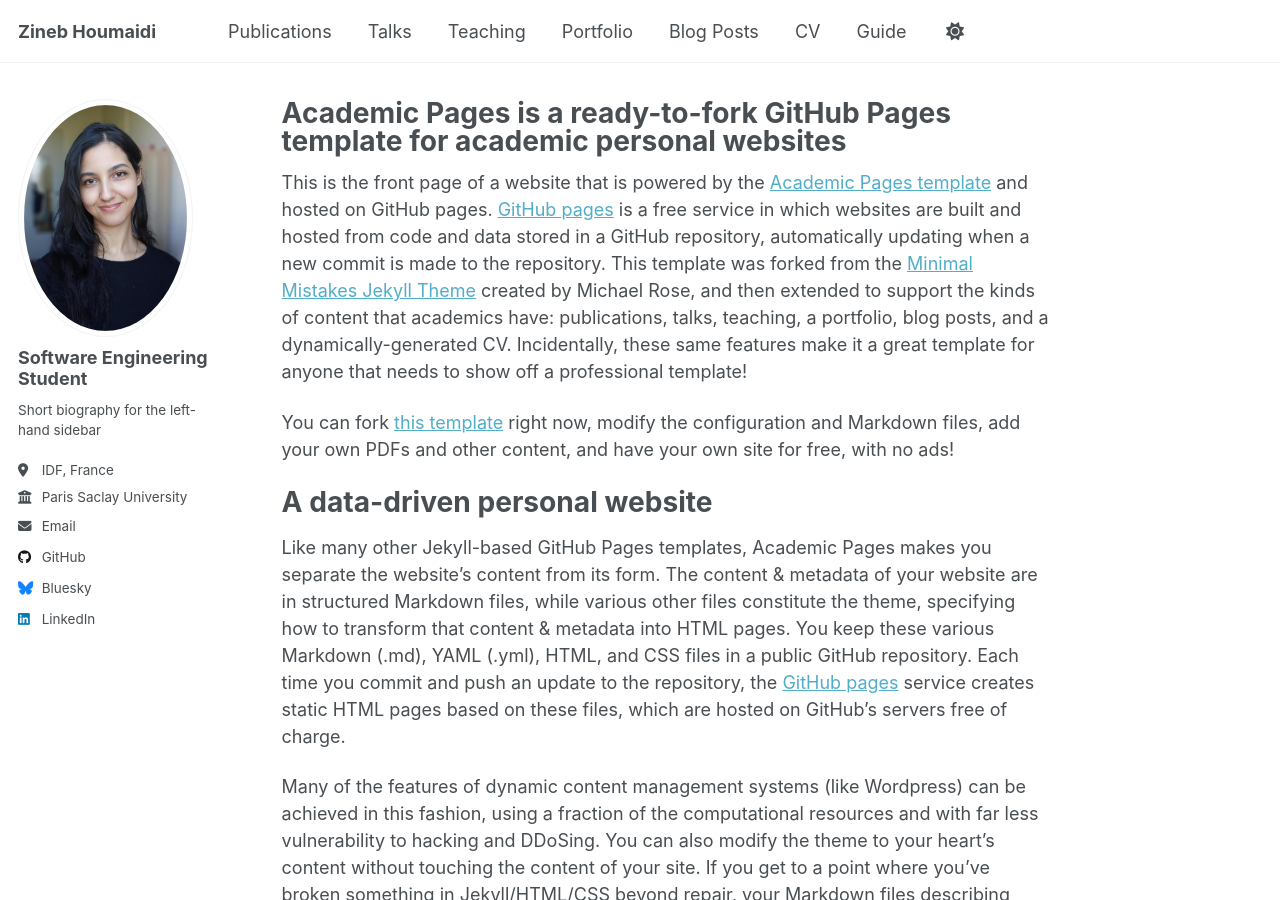
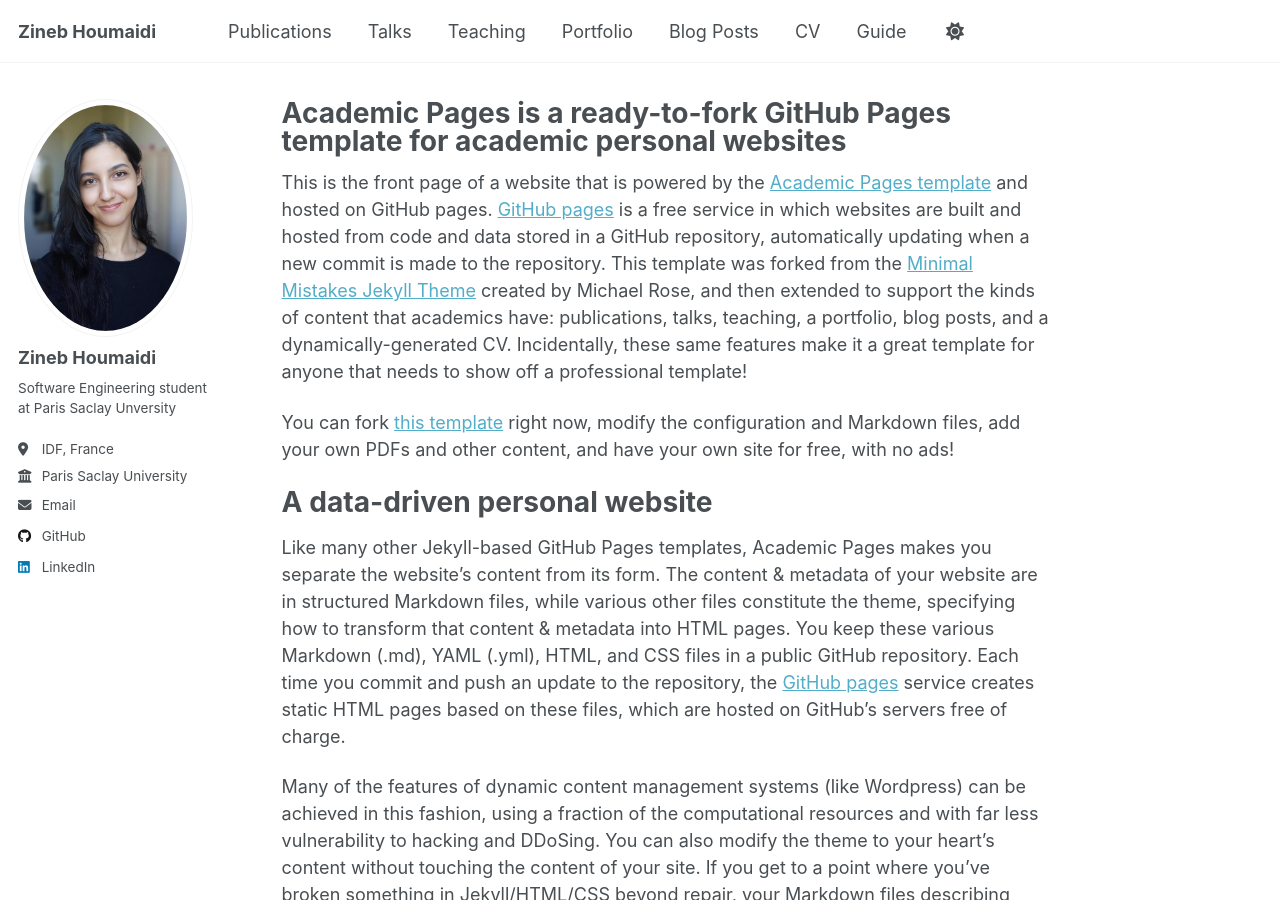
Before and after one commit to Zineb06/Zineb06.github.io, a Jekyll site: the page built from _pages/about.md, in a window 1280 px wide and 900 px high. Built offline with Jekyll 4.4.1, drawn with Linux system fonts in a browser that asks for light colours; a script that is not in the unit is left out.

Commit message:
dev: adding profil github & linkedin links

```diff
--- a/_config.yml
+++ b/_config.yml
@@ -25,13 +25,13 @@ repository: "academicpages/academicpages.github.io"
 author:
   # Biographic information
   avatar: "profile.png"
-  name: "Software Engineering Student"
+  name: "Zineb Houmaidi"
   pronouns: # example: "she/her"
-  bio: "Short biography for the left-hand sidebar"
+  bio: "Software Engineering student at Paris Saclay Unversity"
   location: "IDF, France"
   employer: "Paris Saclay University"
   uri: # URL
-  email: "none@example.org"
+  email: "zineb.houmaidi@gmail.com"
 
   # Academic websites
   # academia: # URL
@@ -42,13 +42,13 @@ author:
   # Repositories and software development
   # bitbucket: # Username - Update with your username on the site
   # codepen: # Username
-  github: "academicpages"
-  kaggle: # Username
+  github: "Zineb06"
+  kaggle:
   # stackoverflow: # User number or user number and name (i.e., use "1" or "1/jeff-atwood")
 
   # Social media
   artstation: # Username
-  bluesky: "bsky.app" # Replace this with you Bluesky username
+  bluesky: # Replace this with you Bluesky username
   facebook: # Username
   flickr: # Username
   foursquare: # Username
@@ -57,7 +57,7 @@ author:
   keybase: # Username
   instagram: # Username
   lastfm: # Username
-  linkedin: https://www.linkedin.com/in/zineb.houmaidi/
+  linkedin: zineb.houmaidi
   mastodon: # URL
   medium: # URL
   pinterest: # Username
```
